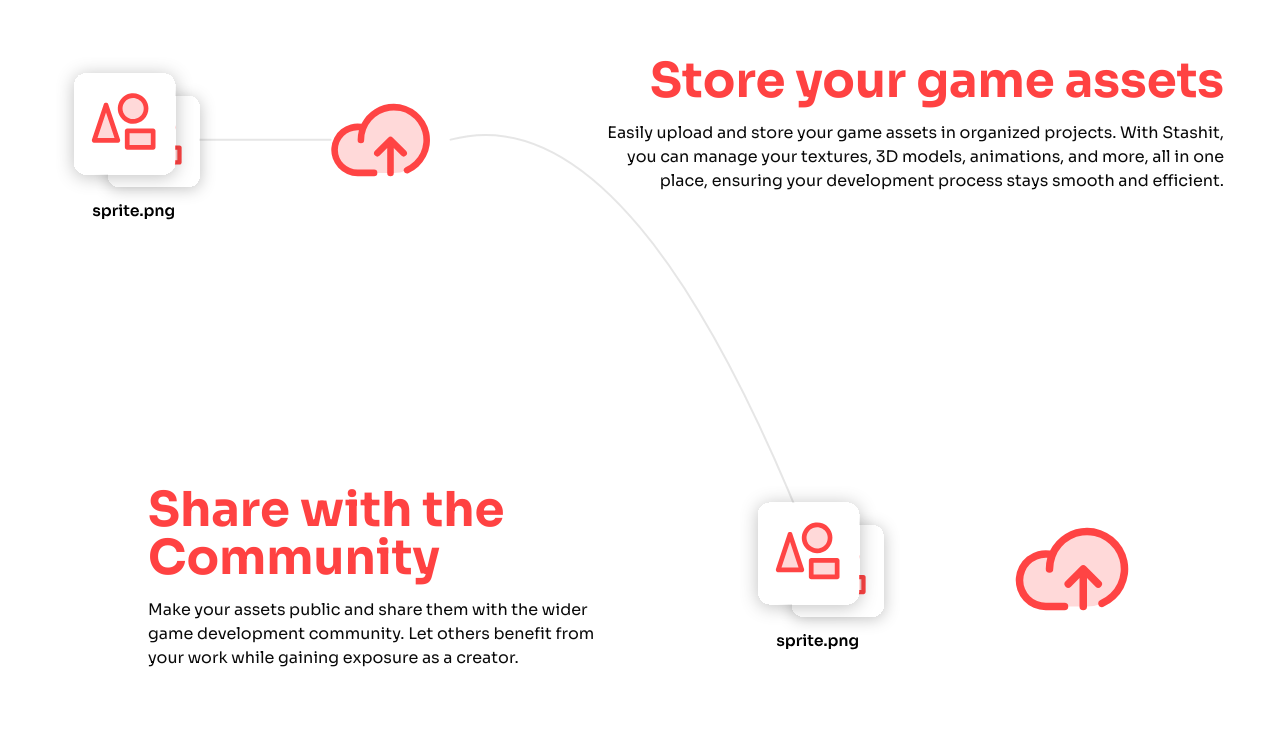
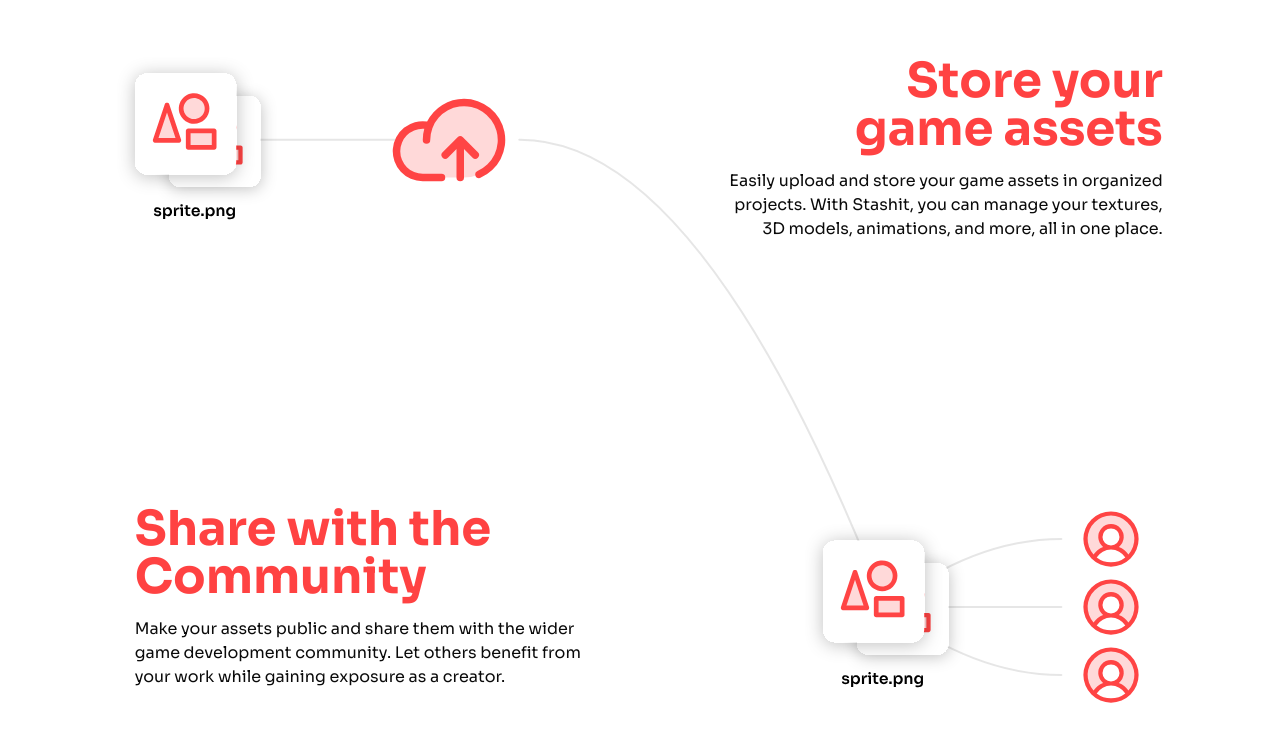
Before and after one commit to Shivam-Sharma-1/Stash-It, a Next.js app: page / in a window 1280 px wide. Shown: the part 994-1736 px from the top of the page. Built offline with nearby package versions, Linux system fonts and the light colour scheme.

Commit message:
feat: Enhance Landing Page

```diff
--- a/src/components/LandingPage/FeatureSection.js
+++ b/src/components/LandingPage/FeatureSection.js
@@ -24,7 +24,7 @@ export default function FeatureSection() {
         duration={10}
         delay={-10}
         startXOffset={70}
-        curvature={50}
+        curvature={1}
       />
     </div>
   );
--- a/src/components/LandingPage/Features/ShareFeature.js
+++ b/src/components/LandingPage/Features/ShareFeature.js
@@ -1,13 +1,15 @@
 'use client';
 import { AnimatedBeam } from '@/components/ui/animated-beam';
-import { CloudArrowUp } from '@phosphor-icons/react';
+import { CloudArrowUp, UserCircle } from '@phosphor-icons/react';
 import Image from 'next/image';
 import React, { useRef } from 'react';
 
 export default function ShareFeature({ startRef, containerRef }) {
-  const div2Ref = useRef(null);
+  const user1Ref = useRef(null);
+  const user2Ref = useRef(null);
+  const user3Ref = useRef(null);
   return (
-    <div className='flex flex-row w-full items-start justify-center gap-36 py-32'>
+    <div className='flex flex-row w-full items-start justify-evenly gap-36 py-32'>
       <div className='flex flex-col gap-4 items-start max-w-md'>
         <h2 className='text-5xl text-primary font-bold'>
           Share with the Community
@@ -18,7 +20,7 @@ export default function ShareFeature({ startRef, containerRef }) {
           a creator.
         </p>
       </div>
-      <div className='relative flex flex-row items-center gap-28'>
+      <div className='flex flex-row items-center gap-28'>
         <Image
           ref={startRef}
           src='/images/features/file.svg'
@@ -26,20 +28,51 @@ export default function ShareFeature({ startRef, containerRef }) {
           height={160}
           className='z-10'
         />
-        <CloudArrowUp
-          ref={div2Ref}
-          size={120}
-          color='#ff4444'
-          weight='duotone'
-          className='z-10'
+        <div className='flex flex-col items-start z-10'>
+          <UserCircle
+            ref={user1Ref}
+            size={68}
+            color='#ff4444'
+            weight='duotone'
+          />
+          <UserCircle
+            ref={user2Ref}
+            size={68}
+            color='#ff4444'
+            weight='duotone'
+          />
+          <UserCircle
+            ref={user3Ref}
+            size={68}
+            color='#ff4444'
+            weight='duotone'
+          />
+        </div>
+        <AnimatedBeam
+          containerRef={containerRef}
+          fromRef={user1Ref}
+          toRef={startRef}
+          startXOffset={-50}
+          className='-z-10'
+          duration={8}
+          gradientStartColor='#ff4444'
         />
         <AnimatedBeam
           containerRef={containerRef}
-          fromRef={startRef}
-          toRef={div2Ref}
+          fromRef={user2Ref}
+          toRef={startRef}
+          startXOffset={-50}
           className='-z-10'
           duration={8}
-          endXOffset={-50}
+          gradientStartColor='#ff4444'
+        />
+        <AnimatedBeam
+          containerRef={containerRef}
+          fromRef={user3Ref}
+          toRef={startRef}
+          startXOffset={-50}
+          className='-z-10'
+          duration={8}
           gradientStartColor='#ff4444'
         />
       </div>
--- a/src/components/LandingPage/Features/UploadFeature.js
+++ b/src/components/LandingPage/Features/UploadFeature.js
@@ -7,7 +7,7 @@ import React, { useRef } from 'react';
 export default function UploadFeature({ endRef, containerRef }) {
   const div1Ref = useRef(null);
   return (
-    <div className='flex flex-row w-full items-start justify-center gap-36 py-32'>
+    <div className='flex flex-row w-full items-start justify-evenly gap-36 py-32'>
       <div className='flex flex-row items-center gap-28'>
         <Image
           ref={div1Ref}
@@ -33,15 +33,15 @@ export default function UploadFeature({ endRef, containerRef }) {
         />
       </div>
 
-      <div className='flex flex-col gap-4 items-end'>
+      <div className='flex flex-col gap-4 items-end max-w-md text-right'>
         <h2 className='text-5xl text-primary font-bold'>
-          Store your game assets
+          Store your <br />
+          game assets
         </h2>
         <p className='max-w-2xl text-right'>
           Easily upload and store your game assets in organized projects. With
           Stashit, you can manage your textures, 3D models, animations, and
-          more, all in one place, ensuring your development process stays smooth
-          and efficient.
+          more, all in one place.
         </p>
       </div>
     </div>
--- a/src/components/LandingPage/Hero.js
+++ b/src/components/LandingPage/Hero.js
@@ -6,6 +6,8 @@ import Image from 'next/image';
 import { cn } from '@/lib/utils';
 import { motion } from 'framer-motion';
 import AnimatedGridPattern from '@/components/ui/animated-grid-pattern';
+import { Button } from '@/components/ui/button';
+import Link from 'next/link';
 
 const images = [
   { url: '/images/hero/1.png', offset: 0 },
@@ -21,7 +23,7 @@ export default function Hero() {
   const words = ['STORE', 'ORGANIZE', 'SHARE'];
 
   return (
-    <div className='flex relative flex-col items-center justify-start gap-4 w-full min-h-screen h-[800px] py-20 overflow-y-hidden overflow-x-hidden'>
+    <div className='flex relative flex-col items-center justify-start gap-4 w-full min-h-screen h-[800px] py-16 overflow-y-hidden overflow-x-hidden'>
       <div className='flex flex-col w-full items-center justify-center z-20'>
         <FlipWords
           duration={200}
@@ -29,7 +31,13 @@ export default function Hero() {
           words={words}
         />
         <h2 className='text-5xl font-bold'>YOUR ASSETS</h2>
-        <p></p>
+        <p className='max-w-md mt-4 leading-tight text-center text-sm'>
+          Stashit is the ultimate platform for game developers to store,
+          organize, and share their assets.
+        </p>
+        <Button className='mt-4 w-40' asChild>
+          <Link href='/auth'>Get Started</Link>
+        </Button>
       </div>
       <div className='flex flex-row items-start justify-evenly absolute w-[120%] top-0 gap-8 md:px-8 px-4 pt-8 z-10 h-full'>
         {images.map((image, index) => (
```
